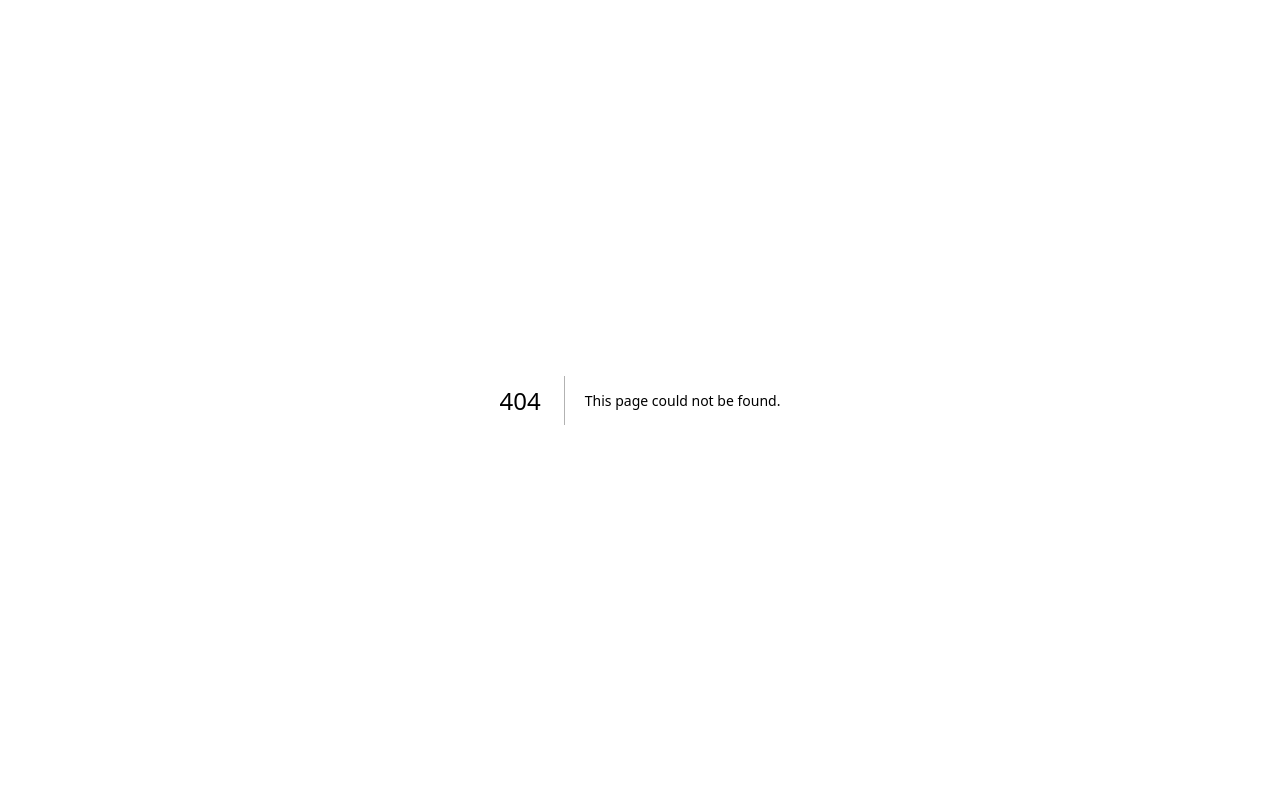
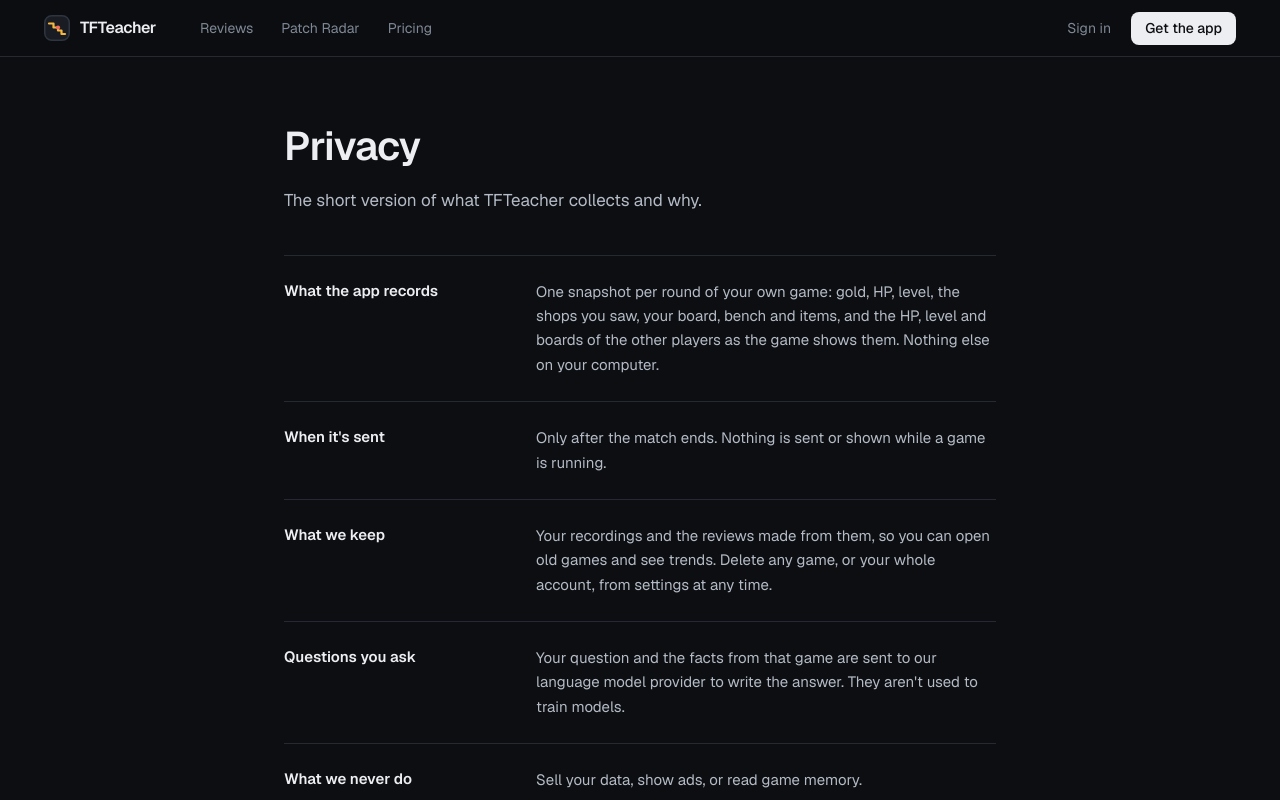
Before and after one commit to malcolmshi123/tfteacher, a Next.js app: page /privacy in a window 1280 px wide. Before the commit this address had no page. Shown: the top 800 px of the page. Built offline with nearby package versions, Linux system fonts and the light colour scheme.

Commit message:
add privacy page

```diff
--- /dev/null
+++ b/app/privacy/page.tsx
@@ -0,0 +1,32 @@
+import { SiteFooter, SiteNav } from "@/components/SiteChrome";
+
+export const metadata = { title: "Privacy · TFTeacher" };
+
+const ITEMS = [
+  { q: "What the app records", a: "One snapshot per round of your own game: gold, HP, level, the shops you saw, your board, bench and items, and the HP, level and boards of the other players as the game shows them. Nothing else on your computer." },
+  { q: "When it's sent", a: "Only after the match ends. Nothing is sent or shown while a game is running." },
+  { q: "What we keep", a: "Your recordings and the reviews made from them, so you can open old games and see trends. Delete any game, or your whole account, from settings at any time." },
+  { q: "Questions you ask", a: "Your question and the facts from that game are sent to our language model provider to write the answer. They aren't used to train models." },
+  { q: "What we never do", a: "Sell your data, show ads, or read game memory." },
+];
+
+export default function Privacy() {
+  return (
+    <>
+      <SiteNav />
+      <main className="mx-auto max-w-[760px] px-4 pb-24 pt-12 md:px-6 md:pt-16">
+        <h1 className="text-[32px] font-semibold leading-tight tracking-[-0.02em] md:text-[40px]">Privacy</h1>
+        <p className="mt-4 text-[17px] leading-relaxed text-[var(--ink-2)]">The short version of what TFTeacher collects and why.</p>
+        <dl className="mt-10 divide-y divide-[var(--line)] border-y border-[var(--line)]">
+          {ITEMS.map((i) => (
+            <div key={i.q} className="grid gap-2 py-6 md:grid-cols-[220px_1fr] md:gap-8">
+              <dt className="text-[15px] font-semibold">{i.q}</dt>
+              <dd className="text-[15px] leading-relaxed text-[var(--ink-2)]">{i.a}</dd>
+            </div>
+          ))}
+        </dl>
+      </main>
+      <SiteFooter />
+    </>
+  );
+}
```
